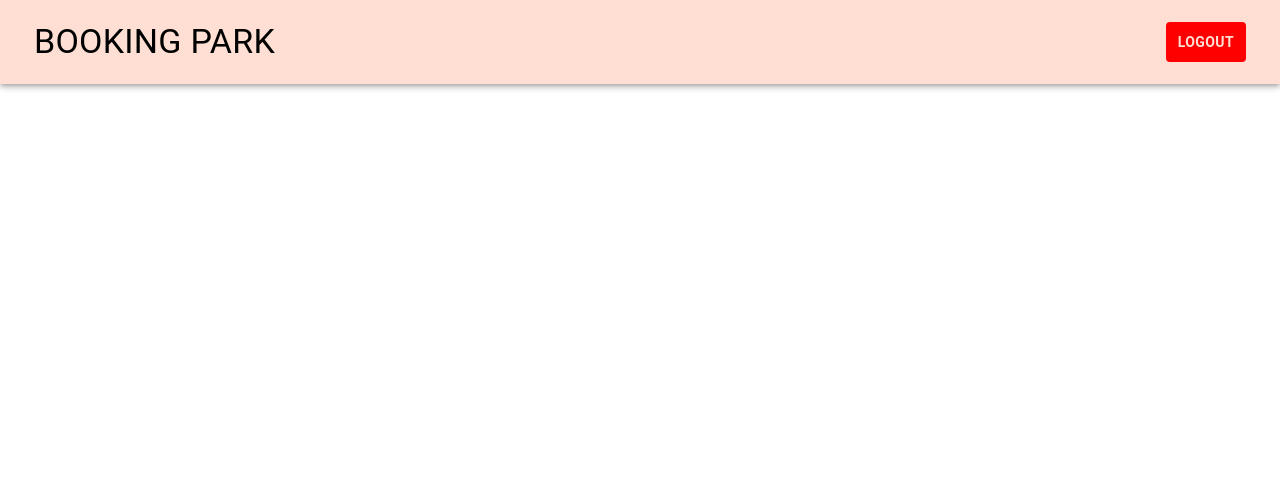
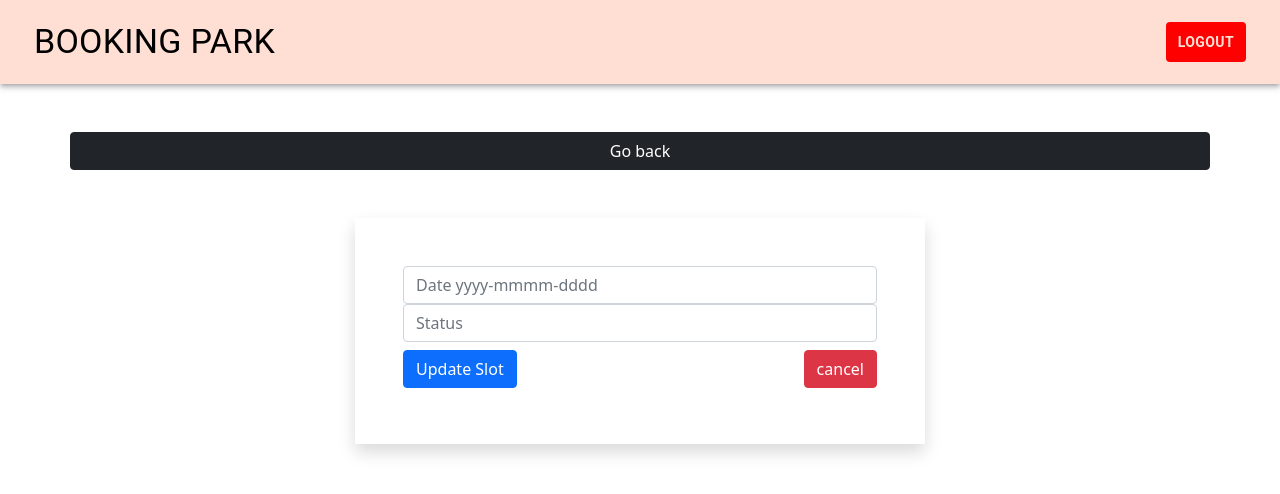
Before and after one commit to adelanegara/hackathon-exercise-one, a React (Create React App) app: page /edit in a window 1280 px wide. Before the commit this address had no page. Shown: the top 494 px of the page. Built offline with nearby package versions, Linux system fonts and the light colour scheme.

Commit message:
add & edit

```diff
--- a/src/App.js
+++ b/src/App.js
@@ -5,6 +5,10 @@ import "./App.css";
 import Home from "./components/Home/Home";
 import Login from "./components/Login/Login";
 import Navbar from "./components/Navbar/Navbar";
+import Add from "./components/Add/Add";
+import Edit from "./components/Edit/Edit";
+
+
 
 function App() {
   return (
@@ -15,6 +19,8 @@ function App() {
       </div>
       <Routes>
         <Route path="/login" element={<Login />} />
+        <Route path="/add" element={<Add />} />
+        <Route path="/edit" element={<Edit />} />
         <Route path="/" element={<PrivateRoutes component={Home} />} />
       </Routes>
     </Router>
--- /dev/null
+++ b/src/components/Add/Add.js
@@ -0,0 +1,43 @@
+import React from "react";
+
+const Add = () => {
+
+  return (
+    <div className="container-fluid" data-testid="container-add">
+      <h1 className="text-lg-center pt-5">Add New slot</h1>
+      <div className="row">
+        <div className="col-md-6 p-5 mx-auto shadow">
+          <form >
+            <div className="form-group">
+              <input
+                className="form-control"
+                type="text"
+                placeholder="Date yyyy-mmmm-dddd"
+                // value={title}
+                // onChange={(e) => setTitle(e.target.value)}
+              />
+            </div>
+            <div className="form-group">
+              <input
+                className="form-control"
+                type="text"
+                placeholder="Status"
+                // value={url}
+                // onChange={(e) => setUrl(e.target.value)}
+              />
+            </div>
+            <div className="form-group pt-3">
+              <input
+                className="btn btn-block btn-dark"
+                type="submit"
+                value="Add Slot"
+              />
+            </div>
+          </form>
+        </div>
+      </div>
+    </div>
+  );
+};
+
+export default Add;
--- /dev/null
+++ b/src/components/Edit/Edit.js
@@ -0,0 +1,58 @@
+import React from "react";
+
+import { useNavigate } from "react-router-dom";
+
+const Edit = () => {
+  const navigate = useNavigate();
+
+
+  return (
+    <div className="container">
+      <div className="row d-flex flex-column">
+        <button
+          className="btn btn-dark ml-auto my-5"
+          onClick={() => navigate("/")}
+        >
+          Go back
+        </button>
+        <div className="col-md-6 mx-auto shadow p-5">
+
+        <form >
+            <div className="form-group">
+              <input
+                className="form-control"
+                type="text"
+                placeholder="Date yyyy-mmmm-dddd"
+
+              />
+            </div>
+            <div className="form-group">
+              <input
+                className="form-control"
+                type="text"
+                placeholder="Status"
+
+              />
+            </div>
+
+            <div className="form-group d-flex align-items-center justify-content-between my-2">
+                <button type="submit" className="btn btn-primary">
+                  Update Slot
+                </button>
+                <button
+                  type="button"
+                  className="btn btn-danger"
+                  onClick={() => navigate("/")}
+                >
+                  cancel
+                </button>
+              </div>
+          </form>
+
+        </div>
+      </div>
+    </div>
+  );
+};
+
+export default Edit;
--- a/src/components/Home/Home.js
+++ b/src/components/Home/Home.js
@@ -3,7 +3,7 @@ import axios from "axios";
 import { toast } from "react-toastify";
 import Box from '@mui/material/Box';
 import Modal from '@mui/material/Modal';
-import { Link } from "react-router-dom";
+import { Link, useNavigate } from "react-router-dom";
 import { Form } from 'react-bootstrap';
 
 const style = {
@@ -20,6 +20,7 @@ const style = {
 
 
 const Home = (deletePhotos) => {
+    const navigate = useNavigate();
     const [open, setOpen] = React.useState(false);
     const handleOpen = () => setOpen(true);
     const handleClose = () => setOpen(false);
@@ -47,6 +48,14 @@ const Home = (deletePhotos) => {
       <h2 className="text-lg-center">
         Hi {username}, your role is {role}
       </h2>
+      <div className="mb-2 mt-2">
+              <button
+                onClick={() => navigate("/add")}
+                className="btn btn-outline-dark mr-1"
+              >
+                Add Slot
+              </button>
+            </div>
       <table className="table">
         <thead>
           <tr>
```
